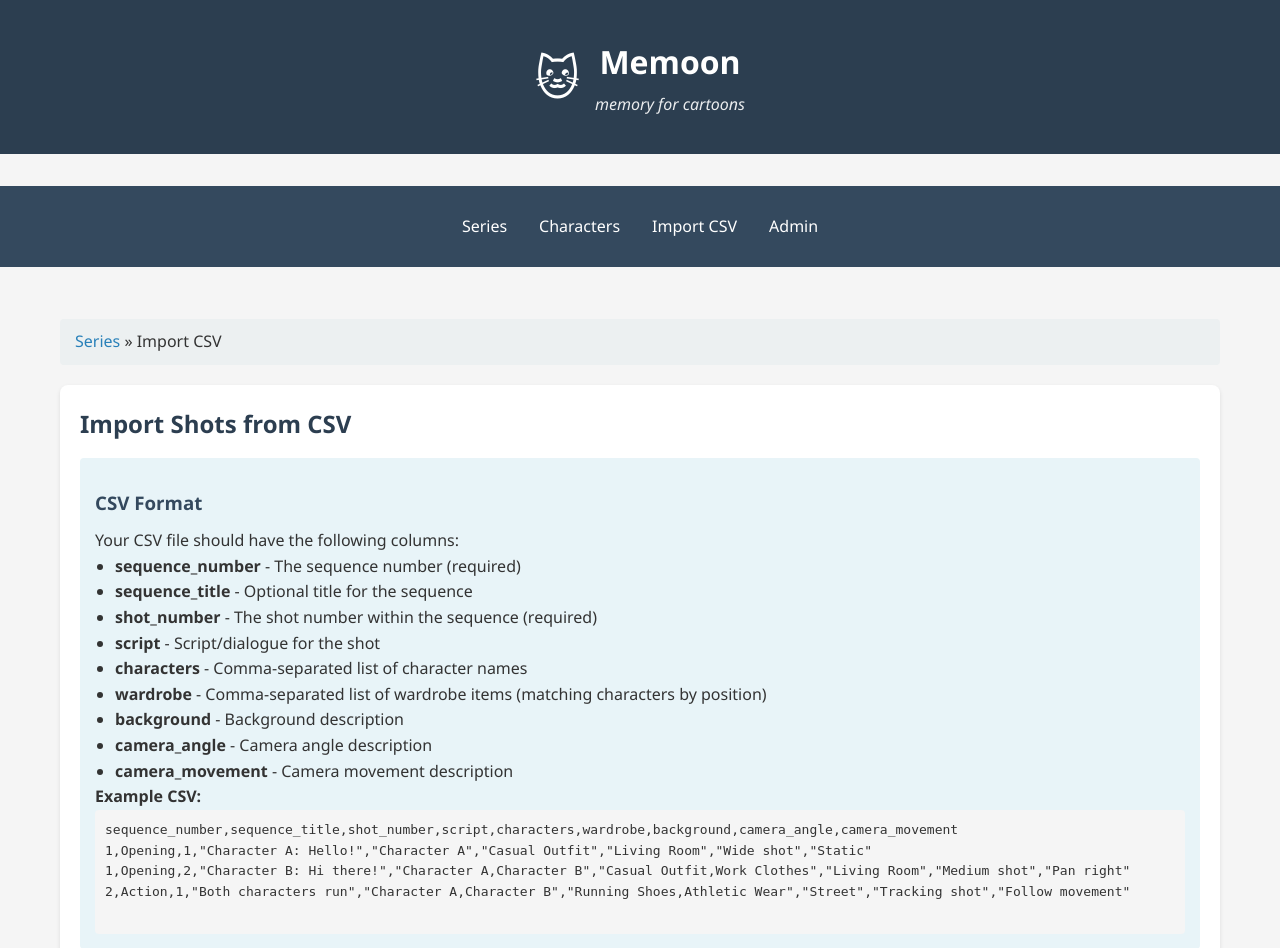
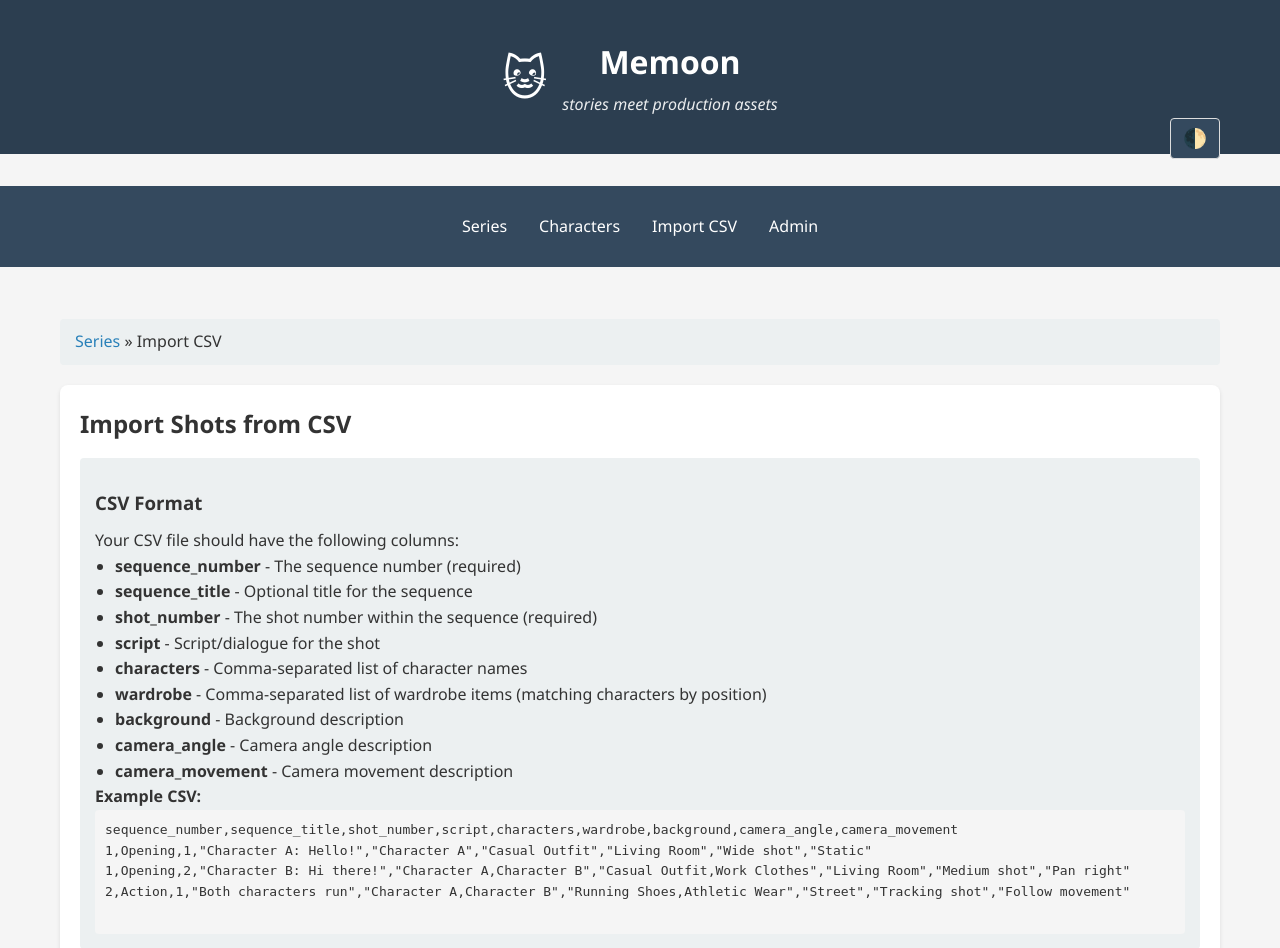
Before and after one commit to lejeunecedric/Memoon, a Django app: page /import-csv/ in a window 1280 px wide. Shown: the top 948 px of the page. Run offline with Django 5.2, Linux system fonts and the light colour scheme; data that the repository does not hold is empty.

Commit message:
feat(phase-04): Add dark mode with theme toggle and persistence

```diff
--- a/templates/base.html
+++ b/templates/base.html
@@ -3,8 +3,53 @@
 <head>
     <meta charset="UTF-8">
     <meta name="viewport" content="width=device-width, initial-scale=1.0">
-    <title>{% block title %}Memoon - memory for cartoons{% endblock %}</title>
+    <title>{% block title %}Memoon - stories meet production assets{% endblock %}</title>
+    <!-- FOUC prevention: apply theme before content renders -->
+    <script>
+        (function() {
+            var theme = localStorage.getItem('theme');
+            if (theme === 'dark') {
+                document.documentElement.setAttribute('data-theme', 'dark');
+            } else if (!theme && window.matchMedia('(prefers-color-scheme: dark)').matches) {
+                document.documentElement.setAttribute('data-theme', 'dark');
+            }
+        })();
+    </script>
     <style>
+        :root {
+            --bg-color: #f5f5f5;
+            --text-color: #333;
+            --header-bg: #2c3e50;
+            --nav-bg: #34495e;
+            --card-bg: #ffffff;
+            --link-color: #2980b9;
+            --link-hover: #3498db;
+            --border-color: #ddd;
+            --hover-bg: #f5f5f5;
+            --breadcrumb-bg: #ecf0f1;
+            --table-header-bg: #34495e;
+            --btn-bg: #2980b9;
+            --btn-hover: #3498db;
+            --character-tag-bg: #e74c3c;
+        }
+
+        [data-theme="dark"] {
+            --bg-color: #1a1a2e;
+            --text-color: #e0e0e0;
+            --header-bg: #0f0f1a;
+            --nav-bg: #16213e;
+            --card-bg: #1f1f3a;
+            --link-color: #64b5f6;
+            --link-hover: #90caf9;
+            --border-color: #333;
+            --hover-bg: #2a2a4a;
+            --breadcrumb-bg: #1f1f3a;
+            --table-header-bg: #16213e;
+            --btn-bg: #1976d2;
+            --btn-hover: #2196f3;
+            --character-tag-bg: #d32f2f;
+        }
+
         * {
             margin: 0;
             padding: 0;
@@ -30,8 +75,44 @@
         header h1 {
             text-align: center;
         }
+        .header-content {
+            display: flex;
+            align-items: center;
+            justify-content: center;
+            gap: 15px;
+        }
+        .header-logo {
+            font-size: 3rem;
+            line-height: 1;
+        }
+        .header-title {
+            margin-bottom: 5px;
+        }
+        .header-tagline {
+            font-size: 1rem;
+            opacity: 0.9;
+            margin: 0;
+            font-style: italic;
+        }
+        .header-right {
+            position: absolute;
+            right: 20px;
+        }
+        .theme-toggle {
+            background: var(--nav-bg);
+            border: 1px solid var(--border-color);
+            color: white;
+            padding: 8px 12px;
+            border-radius: 4px;
+            cursor: pointer;
+            font-size: 1.2rem;
+            transition: background-color 0.3s;
+        }
+        .theme-toggle:hover {
+            background-color: var(--btn-hover);
+        }
         nav {
-            background-color: #34495e;
+            background-color: var(--nav-bg);
             padding: 0.5rem;
             margin-bottom: 2rem;
         }
@@ -49,28 +130,29 @@
             text-decoration: underline;
         }
         .card {
-            background: white;
+            background: var(--card-bg);
             border-radius: 8px;
             padding: 20px;
             margin-bottom: 20px;
             box-shadow: 0 2px 4px rgba(0,0,0,0.1);
         }
         .card h2 {
-            color: #2c3e50;
+            color: var(--text-color);
             margin-bottom: 15px;
         }
         .card h3 {
-            color: #34495e;
+            color: var(--text-color);
             margin: 15px 0 10px 0;
         }
         .breadcrumb {
-            background-color: #ecf0f1;
+            background-color: var(--breadcrumb-bg);
+            color: var(--text-color);
             padding: 10px 15px;
             border-radius: 4px;
             margin-bottom: 20px;
         }
         .breadcrumb a {
-            color: #2980b9;
+            color: var(--link-color);
             text-decoration: none;
         }
         .breadcrumb a:hover {
@@ -136,13 +219,16 @@
 </head>
 <body>
     <header>
-        <div class="container">
-            <div style="display: flex; align-items: center; justify-content: center; gap: 15px;">
-                <div style="font-size: 3rem; line-height: 1;">🐱</div>
+        <div class="container" style="position: relative;">
+            <div class="header-content">
+                <div class="header-logo">🐱</div>
                 <div>
-                    <h1 style="margin-bottom: 5px;">Memoon</h1>
-                    <p style="font-size: 1rem; opacity: 0.9; margin: 0; font-style: italic;">memory for cartoons</p>
+                    <h1 class="header-title">Memoon</h1>
+                    <p class="header-tagline">stories meet production assets</p>
                 </div>
+            </div>
+            <div class="header-right">
+                <button class="theme-toggle" onclick="toggleTheme()" title="Toggle dark mode">🌓</button>
             </div>
         </div>
     </header>
@@ -161,5 +247,32 @@
     <div class="container">
         {% block content %}{% endblock %}
     </div>
+
+    <script>
+        function toggleTheme() {
+            var html = document.documentElement;
+            var currentTheme = html.getAttribute('data-theme');
+            var newTheme = currentTheme === 'dark' ? 'light' : 'dark';
+
+            if (newTheme === 'light') {
+                html.removeAttribute('data-theme');
+                localStorage.setItem('theme', 'light');
+            } else {
+                html.setAttribute('data-theme', 'dark');
+                localStorage.setItem('theme', 'dark');
+            }
+        }
+
+        // Listen for system preference changes
+        window.matchMedia('(prefers-color-scheme: dark)').addEventListener('change', function(e) {
+            if (!localStorage.getItem('theme')) {
+                if (e.matches) {
+                    document.documentElement.setAttribute('data-theme', 'dark');
+                } else {
+                    document.documentElement.removeAttribute('data-theme');
+                }
+            }
+        });
+    </script>
 </body>
 </html>
--- a/templates/series/character_detail.html
+++ b/templates/series/character_detail.html
@@ -16,7 +16,7 @@
     <h3>Appears in Series:</h3>
     <p>
         {% for series in character.series.all %}
-        <span class="character-tag" style="background-color: #2980b9;">
+        <span class="character-tag" style="background-color: var(--link-color);">
             <a href="{% url 'series:series_detail' series.pk %}" style="color: white; text-decoration: none;">{{ series.title }}</a>
         </span>
         {% empty %}
@@ -28,7 +28,7 @@
 <div class="card">
     <h3>Wardrobe Items</h3>
     {% for item in wardrobe_items %}
-    <div style="margin: 10px 0; padding: 10px; background-color: #ecf0f1; border-radius: 4px;">
+    <div style="margin: 10px 0; padding: 10px; background-color: var(--breadcrumb-bg); border-radius: 4px;">
         <strong>{{ item.name }}</strong>
         {% if item.description %}
         <br><small>{{ item.description }}</small>
--- a/templates/series/character_list.html
+++ b/templates/series/character_list.html
@@ -14,7 +14,7 @@
             <p><strong>Shots:</strong> {{ character.shots.count }}</p>
             <p>
                 {% for series in character.series.all %}
-                <span class="character-tag" style="background-color: #2980b9;">{{ series.title }}</span>
+                <span class="character-tag" style="background-color: var(--link-color);">{{ series.title }}</span>
                 {% endfor %}
             </p>
         </div>
--- a/templates/series/csv_import.html
+++ b/templates/series/csv_import.html
@@ -10,7 +10,7 @@
 <div class="card">
     <h2>Import Shots from CSV</h2>
 
-    <div style="background-color: #e8f4f8; padding: 15px; border-radius: 4px; margin-bottom: 20px;">
+    <div style="background-color: var(--breadcrumb-bg); padding: 15px; border-radius: 4px; margin-bottom: 20px;">
         <h3>CSV Format</h3>
         <p>Your CSV file should have the following columns:</p>
         <ul style="margin-left: 20px;">
@@ -26,7 +26,7 @@
         </ul>
 
         <h4>Example CSV:</h4>
-        <pre style="background-color: #f5f5f5; padding: 10px; border-radius: 4px; overflow-x: auto;">
+        <pre style="background-color: var(--hover-bg); padding: 10px; border-radius: 4px; overflow-x: auto;">
 sequence_number,sequence_title,shot_number,script,characters,wardrobe,background,camera_angle,camera_movement
 1,Opening,1,"Character A: Hello!","Character A","Casual Outfit","Living Room","Wide shot","Static"
 1,Opening,2,"Character B: Hi there!","Character A,Character B","Casual Outfit,Work Clothes","Living Room","Medium shot","Pan right"
--- a/templates/series/shot_detail.html
+++ b/templates/series/shot_detail.html
@@ -44,7 +44,7 @@
 
 <div class="card">
     <h3>Script</h3>
-    <div style="background-color: #f9f9f9; padding: 15px; border-left: 4px solid #2980b9;">
+    <div style="background-color: var(--hover-bg); padding: 15px; border-left: 4px solid var(--link-color);">
         {{ shot.script|linebreaks|default:"No script provided" }}
     </div>
 </div>
@@ -54,7 +54,7 @@
 
     <div style="margin: 15px 0;">
         <span class="field-label">Background:</span>
-        <div style="background-color: #f9f9f9; padding: 10px; margin-top: 5px; border-radius: 4px;">
+        <div style="background-color: var(--hover-bg); padding: 10px; margin-top: 5px; border-radius: 4px;">
             {{ shot.background|default:"No background specified" }}
         </div>
     </div>
```
Also changed, not shown: other parts of templates/base.html (+12 -11 lines), .planning/phases/04-add-dark-mode/04-01-SUMMARY.md (added).
